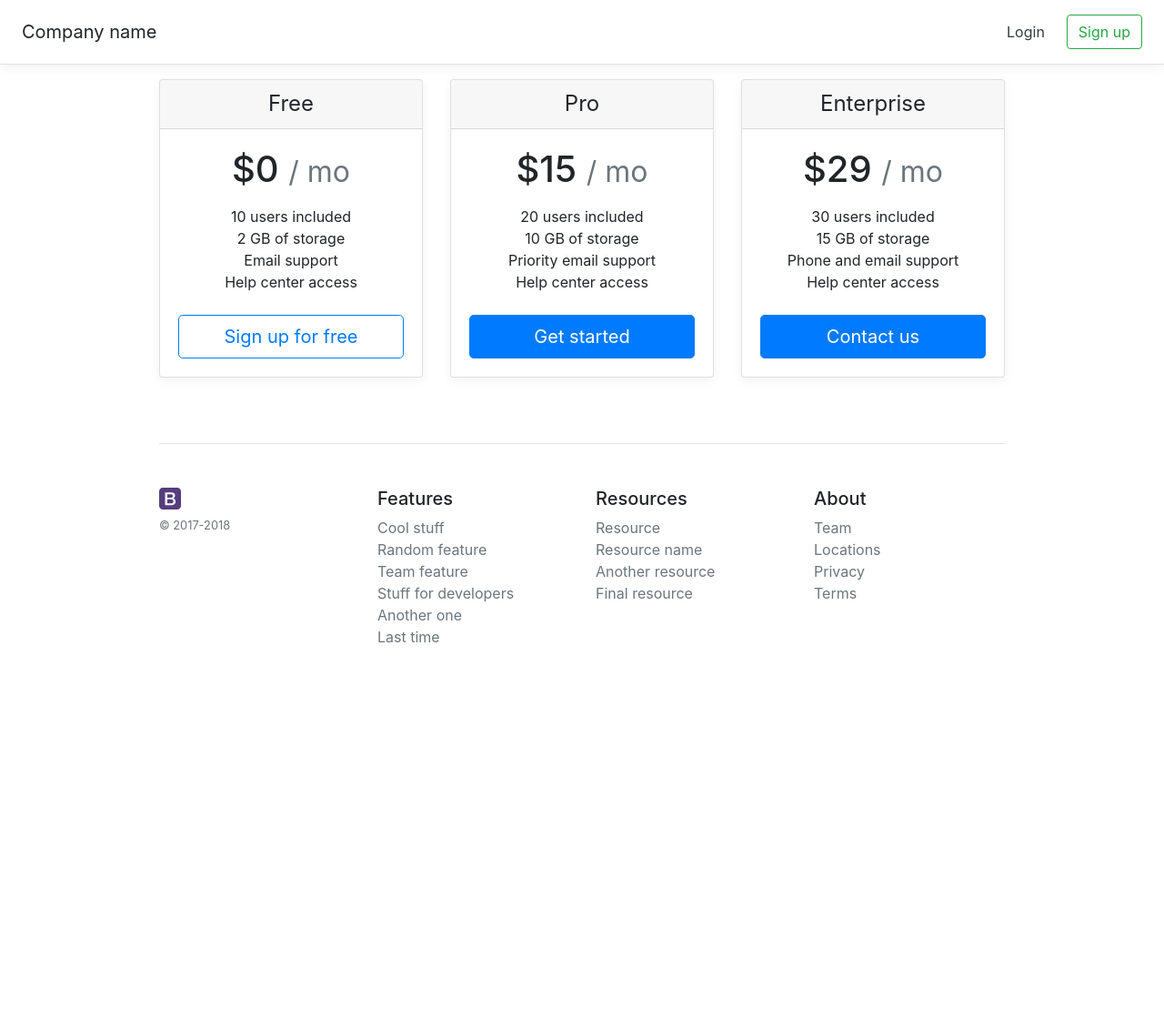
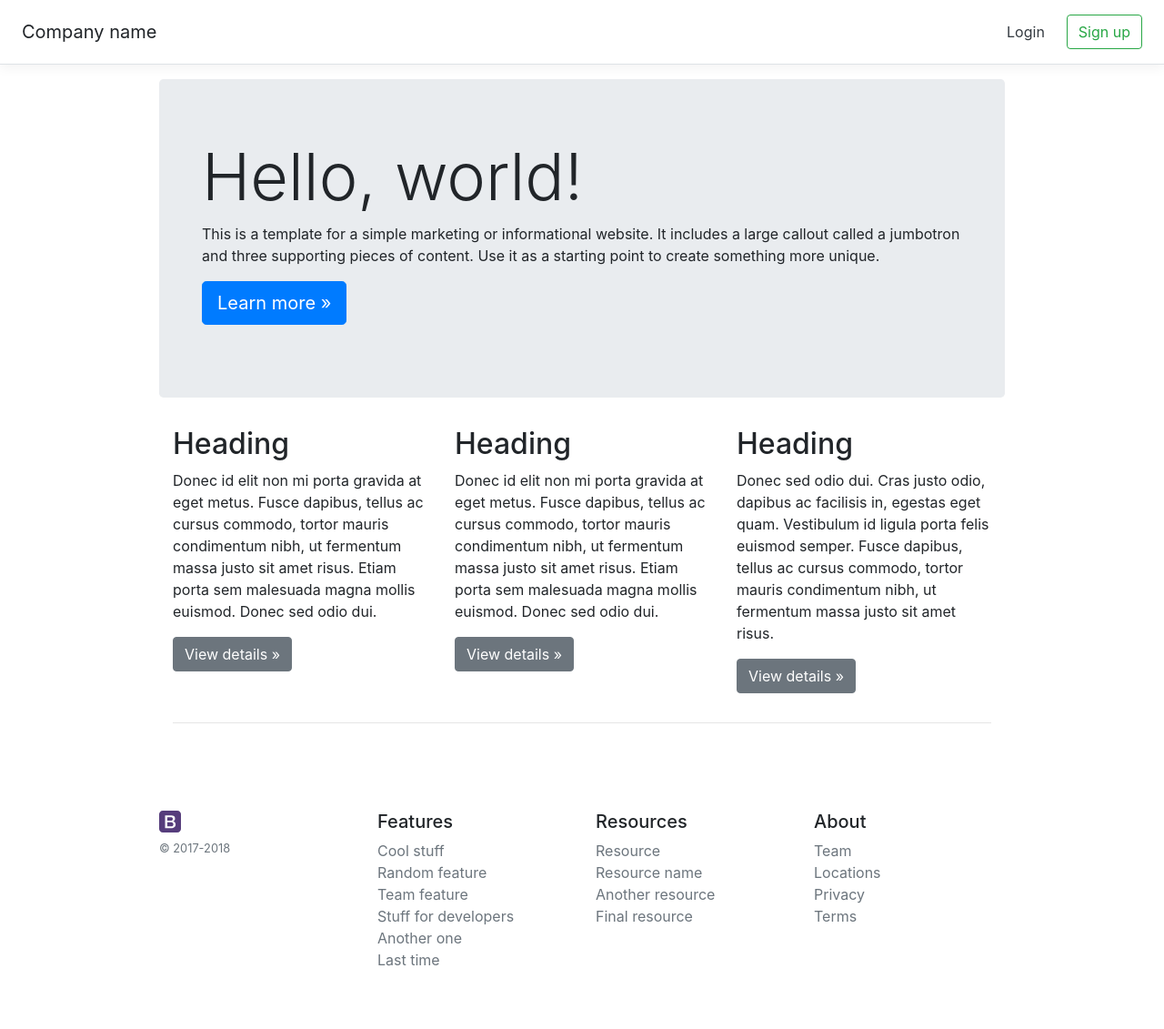
Before and after one commit to cyborg999/job, a PHP site: page / in a window 1280 px wide. Shown: the whole page at 91% size. Before the commit the page ends 707 px from the top, so only its background shows below. Run offline with PHP 8.4, Linux system fonts and the light colour scheme.

Commit message:
Fixed index

```diff
--- a/header.php
+++ b/header.php
@@ -8,7 +8,7 @@
     <meta name="author" content="">
     <!-- <link rel="icon" href="bootstrap-4.0.0/favicon.ico"> -->
 
-    <title>Pricing example for Bootstrap</title>
+    <title>Jobsearch</title>
 
     <!-- Bootstrap core CSS -->
     <link href="bootstrap-4.0.0/dist/css/bootstrap.min.css" rel="stylesheet">
--- a/index.php
+++ b/index.php
@@ -2,55 +2,44 @@
 <?php $model = new Model(); ?>
 <?php include_once "header.php"; ?>
     <div class="container">
-      <div class="card-deck mb-3 text-center">
-        <div class="card mb-4 box-shadow">
-          <div class="card-header">
-            <h4 class="my-0 font-weight-normal">Free</h4>
-          </div>
-          <div class="card-body">
-            <h1 class="card-title pricing-card-title">$0 <small class="text-muted">/ mo</small></h1>
-            <ul class="list-unstyled mt-3 mb-4">
-              <li>10 users included</li>
-              <li>2 GB of storage</li>
-              <li>Email support</li>
-              <li>Help center access</li>
-            </ul>
-            <button type="button" class="btn btn-lg btn-block btn-outline-primary">Sign up for free</button>
-          </div>
-        </div>
-        <div class="card mb-4 box-shadow">
-          <div class="card-header">
-            <h4 class="my-0 font-weight-normal">Pro</h4>
-          </div>
-          <div class="card-body">
-            <h1 class="card-title pricing-card-title">$15 <small class="text-muted">/ mo</small></h1>
-            <ul class="list-unstyled mt-3 mb-4">
-              <li>20 users included</li>
-              <li>10 GB of storage</li>
-              <li>Priority email support</li>
-              <li>Help center access</li>
-            </ul>
-            <button type="button" class="btn btn-lg btn-block btn-primary">Get started</button>
-          </div>
-        </div>
-        <div class="card mb-4 box-shadow">
-          <div class="card-header">
-            <h4 class="my-0 font-weight-normal">Enterprise</h4>
-          </div>
-          <div class="card-body">
-            <h1 class="card-title pricing-card-title">$29 <small class="text-muted">/ mo</small></h1>
-            <ul class="list-unstyled mt-3 mb-4">
-              <li>30 users included</li>
-              <li>15 GB of storage</li>
-              <li>Phone and email support</li>
-              <li>Help center access</li>
-            </ul>
-            <button type="button" class="btn btn-lg btn-block btn-primary">Contact us</button>
-          </div>
+          <main role="main">
+
+      <!-- Main jumbotron for a primary marketing message or call to action -->
+      <div class="jumbotron">
+        <div class="container">
+          <h1 class="display-3">Hello, world!</h1>
+          <p>This is a template for a simple marketing or informational website. It includes a large callout called a jumbotron and three supporting pieces of content. Use it as a starting point to create something more unique.</p>
+          <p><a class="btn btn-primary btn-lg" href="#" role="button">Learn more &raquo;</a></p>
         </div>
       </div>
 
-      <footer class="pt-4 my-md-5 pt-md-5 border-top">
+      <div class="container">
+        <!-- Example row of columns -->
+        <div class="row">
+          <div class="col-md-4">
+            <h2>Heading</h2>
+            <p>Donec id elit non mi porta gravida at eget metus. Fusce dapibus, tellus ac cursus commodo, tortor mauris condimentum nibh, ut fermentum massa justo sit amet risus. Etiam porta sem malesuada magna mollis euismod. Donec sed odio dui. </p>
+            <p><a class="btn btn-secondary" href="#" role="button">View details &raquo;</a></p>
+          </div>
+          <div class="col-md-4">
+            <h2>Heading</h2>
+            <p>Donec id elit non mi porta gravida at eget metus. Fusce dapibus, tellus ac cursus commodo, tortor mauris condimentum nibh, ut fermentum massa justo sit amet risus. Etiam porta sem malesuada magna mollis euismod. Donec sed odio dui. </p>
+            <p><a class="btn btn-secondary" href="#" role="button">View details &raquo;</a></p>
+          </div>
+          <div class="col-md-4">
+            <h2>Heading</h2>
+            <p>Donec sed odio dui. Cras justo odio, dapibus ac facilisis in, egestas eget quam. Vestibulum id ligula porta felis euismod semper. Fusce dapibus, tellus ac cursus commodo, tortor mauris condimentum nibh, ut fermentum massa justo sit amet risus.</p>
+            <p><a class="btn btn-secondary" href="#" role="button">View details &raquo;</a></p>
+          </div>
+        </div>
+
+        <hr>
+
+      </div> <!-- /container -->
+
+    </main>
+
+      <footer class="pt-4 my-md-5 pt-md-5">
         <div class="row">
           <div class="col-12 col-md">
             <img class="mb-2" src="https://getbootstrap.com/docs/4.0/assets/brand/bootstrap-solid.svg" alt="" width="24" height="24">
```
